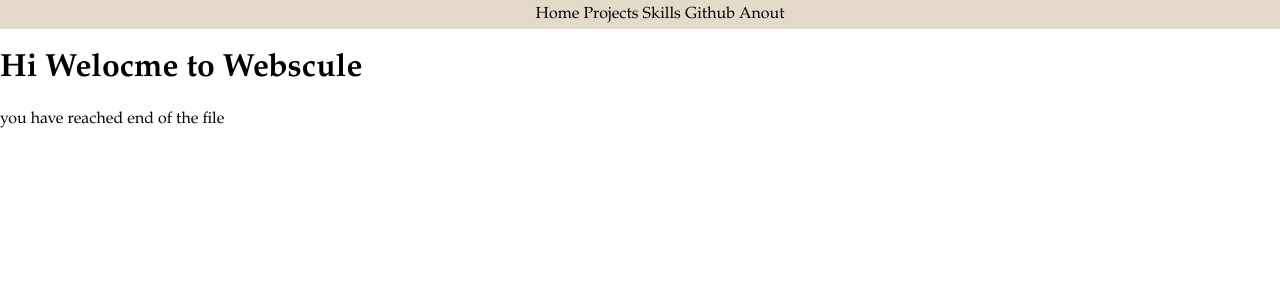
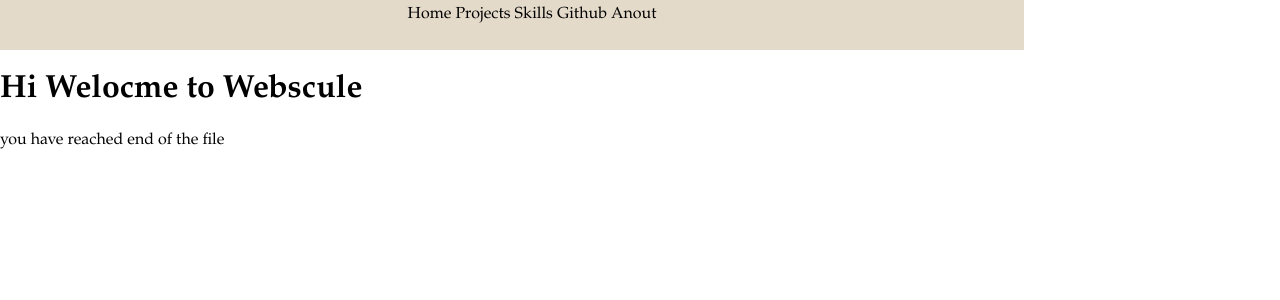
Before and after one commit to PraveenDKatti/PraveenDKatti.github.io, a Jekyll site: the page built from index.html, in a window 1280 px wide. Shown: the top 300 px of the page. Built offline with Jekyll 4.4.1, drawn with Linux system fonts in a browser that asks for light colours.

Commit message:
set body width

```diff
--- a/css/main.css
+++ b/css/main.css
@@ -8,6 +8,7 @@ body{
   color:black;
   margin:0;
   padding:0;
+  width: 80%;
 }
 a{
   text-decoration:none;
@@ -19,10 +20,10 @@ header{
   display:grid;
 }
 .nav-bar{
-  text-align: center;
-  max-height: 80px;
+  float: right;
+  min-height: 50px;
   list-style-type:none;
-  margin:0;
+  margin:auto;
 }
 
 .nav-bar li{
```
